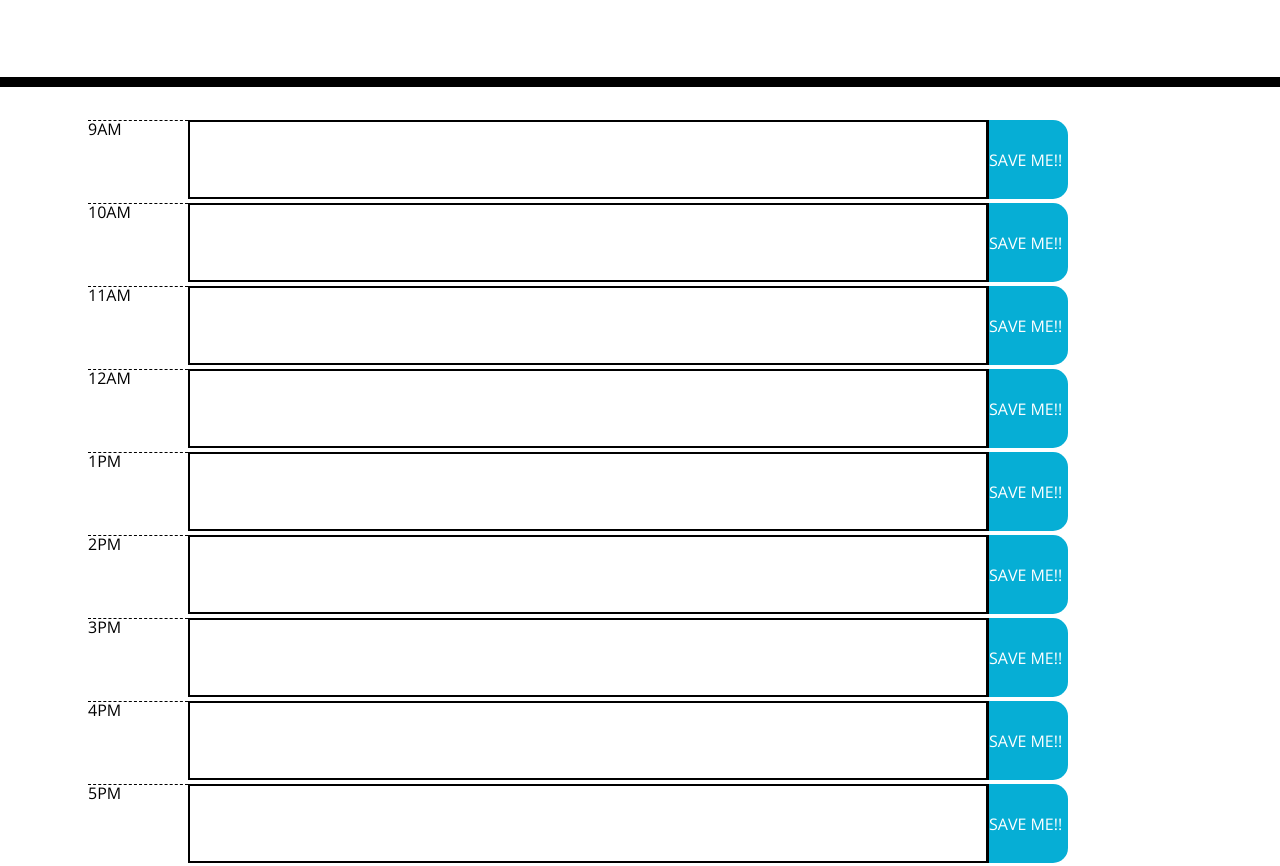
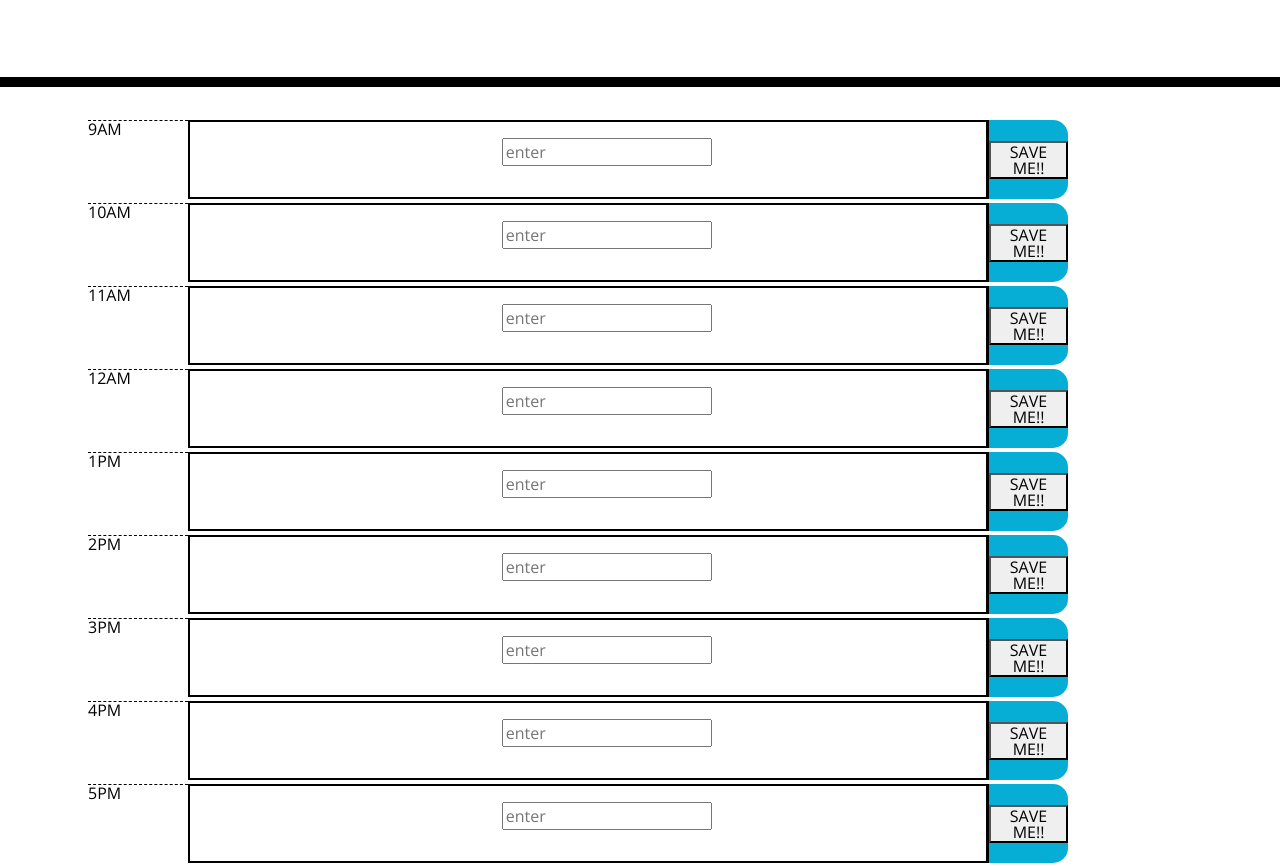
Before and after one commit to Jerquanus/Workday-Scheduler-hw5, a plain HTML site: page Develop/index.html in a window 1280 px wide. Shown: the part 181-1047 px from the top of the page. Drawn offline with nearby package versions, Linux system fonts and the light colour scheme.

Commit message:
text box

```diff
--- a/Develop/index.html
+++ b/Develop/index.html
@@ -20,6 +20,12 @@
     />
     <link rel="stylesheet" href="style.css" />
     <link rel="javascript" href="script.js" />
+
+    <script src="https://cdnjs.cloudflare.com/ajax/libs/jquery/3.2.1/jquery.min.js"></script>
+    <script src="https://cdnjs.cloudflare.com/ajax/libs/moment.js/2.24.0/moment.min.js"></script>
+
+
+
     <title>Work Day Scheduler</title>
   </head>
 
@@ -34,56 +40,92 @@
 
       <div class= "row">
         <div class= "col-1, hour">9AM</div>
-        <div class= 'col-1, time-block'></div>
-        <div class= 'col-1, saveBtn'>SAVE ME!!</div>
+        <div class= 'col-1, time-block'>
+          <input id="description" type= "text" placeholder="enter">
+        </div>
+        <div class= 'col-1, saveBtn'>
+          <button>SAVE ME!!</button>
+        </div>
       </div>
 
       <div class= "row">
         <div class= "col-2, hour">10AM</div>
-        <div class= 'col-2, time-block'></div>
-        <div class= 'col-2, saveBtn'>SAVE ME!!</div>
+        <div class= 'col-2, time-block'>
+          <input id="description" type= "text" placeholder="enter">
+        </div>
+        <div class= 'col-2, saveBtn'>
+          <button>SAVE ME!!</button>
+        </div>
       </div>
 
       <div class= "row">
         <div class= "col-3, hour">11AM</div>
-        <div class= 'col-3, time-block'></div>
-        <div class= 'col-3, saveBtn'>SAVE ME!!</div>
+        <div class= 'col-3, time-block'>
+          <input id="description" type= "text" placeholder="enter">
+        </div>
+        <div class= 'col-3, saveBtn'>
+          <button>SAVE ME!!</button>
+        </div>
       </div>
 
       <div class= "row">
         <div class= "col-4, hour">12AM</div>
-        <div class= 'col-4, time-block'></div>
-        <div class= 'col-4, saveBtn'>SAVE ME!!</div>
+        <div class= 'col-4, time-block'>
+          <input id="description" type= "text" placeholder="enter">
+        </div>
+        <div class= 'col-4, saveBtn'>
+          <button>SAVE ME!!</button>
+        </div>
       </div>
 
       <div class= "row">
         <div class= "col-5, hour">1PM</div>
-        <div class= 'col-5, time-block'></div>
-        <div class= 'col-5, saveBtn'>SAVE ME!!</div>
+        <div class= 'col-5, time-block'>
+          <input id="description" type= "text" placeholder="enter">
+        </div>
+        <div class= 'col-5, saveBtn'>
+          <button>SAVE ME!!</button>
+        </div>
       </div>
 
       <div class= "row">
         <div class= "col-6, hour">2PM</div>
-        <div class= 'col-6, time-block'></div>
-        <div class= 'col-6, saveBtn'>SAVE ME!!</div>
+        <div class= 'col-6, time-block'>
+          <input id="description" type= "text" placeholder="enter">
+        </div>
+        <div class= 'col-6, saveBtn'>
+          <button>SAVE ME!!</button>
+        </div>
       </div>
 
       <div class= "row">
         <div class= "col-7, hour">3PM</div>
-        <div class= 'col-7, time-block'></div>
-        <div class= 'col-7, saveBtn'>SAVE ME!!</div>
+        <div class= 'col-7, time-block'>
+          <input id="description" type= "text" placeholder="enter">
+        </div>
+        <div class= 'col-7, saveBtn'>
+          <button>SAVE ME!!</button>
+        </div>
       </div>
 
       <div class= "row">
         <div class= "col-8, hour">4PM</div>
-        <div class= 'col-8, time-block'></div>
-        <div class= 'col-8, saveBtn'>SAVE ME!!</div>
+        <div class= 'col-8, time-block'>
+          <input id="description" type= "text" placeholder="enter">
+        </div>
+        <div class= 'col-8, saveBtn'>
+          <button>SAVE ME!!</button>
+        </div>
       </div>
 
       <div class= "row">
         <div class= "col-9, hour">5PM</div>
-        <div class= 'col-9, time-block'></div>
-        <div class= 'col-9, saveBtn'>SAVE ME!!</div>
+        <div class= 'col-9, time-block'>
+          <input id="description" type= "text" placeholder="enter">
+        </div>
+        <div class= 'col-9, saveBtn'>
+          <button>SAVE ME!!</button>
+        </div>
       </div>
 
 
@@ -92,7 +134,6 @@
 
     </div>
 
-    <script src="https://cdnjs.cloudflare.com/ajax/libs/jquery/3.2.1/jquery.min.js"></script>
-    <script src="https://cdnjs.cloudflare.com/ajax/libs/moment.js/2.24.0/moment.min.js"></script>
+
   </body>
 </html>
```
Also changed, not shown: Develop/script.js (+9 -2 lines).
